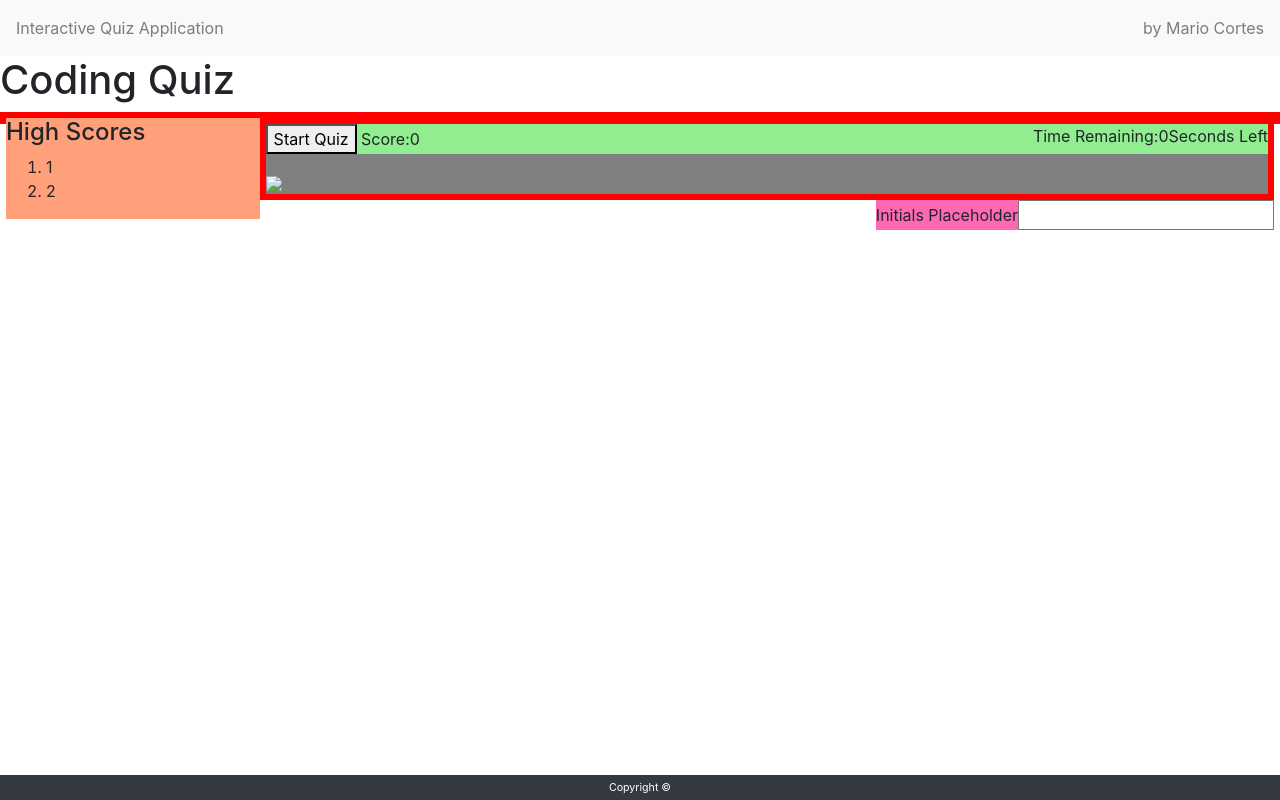
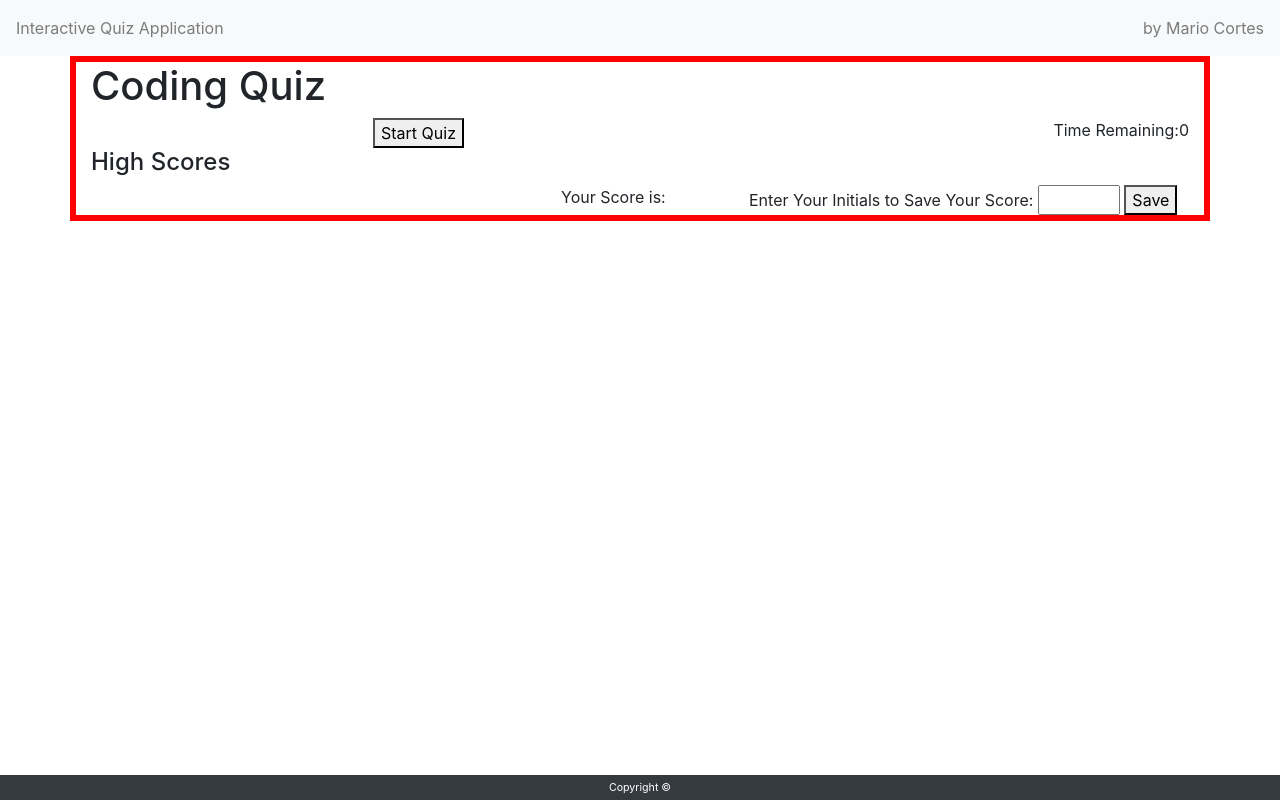
Before and after one commit to mcortes-1113/quizAppV2, a plain HTML site: page index.html in a window 1280 px wide. Drawn offline with nearby package versions, Linux system fonts and the light colour scheme.

Commit message:
multiple HTML element updates

```diff
--- a/index.html
+++ b/index.html
@@ -20,57 +20,77 @@
         </nav>
     <!--NavBar Ends-->
 
+    <!--Main Content Section Begins-->
 
-    <!--Header Begins-->
-        <div id="Header">
-        <h1>Coding Quiz</h1>
+    <div class="container" id="mainCont">
+
+        <div class="row">
+            <div class="col-md-12">
+                <div>
+                    <h1 id="Header">Coding Quiz</h1>
                 </div>
-    <!--Header Ends-->
-
-    <!--Main Content Section Begins-->
-    <div id="mainCont">
-
-        <!--High Score Section Begins-->
-        <div id="highScoresCont">
-            <h4>High Scores</h4>
-                <ol>
-                    <li>1</li>
-                    <li>2</li>
-                </ol>
-        </div>
-        <!--High Score Section Ends-->
-
-            <!--Quiz Section Begins-->
-            <div id="quizCont" >
-                <div id="quizHeader">
-                    <button id="startBtn" type="button">Start Quiz</button>
-                    <span>Score:</span><span>0</span>
-                        <div id="timerInfo">
-                        <span>Time Remaining:</span><span id="timer">0</span><span>Seconds Left</span>
             </div>
         </div>
 
+            <div class="row" id="info-row">
+                <div class="col-md-3 offset-3">
+                    <button id="startBtn" type="button">Start Quiz</button>
+                </div>
+                    <div class="col-md-3 offset-3">
+                        <div id="timerInfo">
+                            <span>Time Remaining:</span><span id="timer">0</span>
+                        </div>
+                    </div>
+            </div>
+
+                <div class="row">
+                    <div class="col-md-3" id="highScoresDiv">
+                        <h4>High Scores</h4>
+                            <table id="highScoresTable">
+                                <!-- <table style="width:100%"> -->
+                                <!-- <tr>
+                                    <th>User</th>
+                                    <th>Score</th>
+                                    <th colspan="2">Score</th>
+                                </tr> -->
+                                    <!-- <tr>
+                                        <td>Bill Gates</td>
+                                        <td>55577854</td>
+                                        <td>55577855</td>
+                                    </tr> -->
+                            </table>
+                            <!-- <ol id="highScores">
+                                <li>1</li>
+                                <li>2</li>
+                            </ol> -->
+                    </div>
+
+                        <div class="col-md-9" id="quizDiv">
                             <div>
                                 <div>
                                     <p id="question"></p>
                                 </div>
-
                                     <div id="options">
                                         <ol id="choices"></ol>
                                     </div>
-
                                         <div id="resultCont">
-                            <img src="#"><span id="result"></span>
+                                            <!-- <img src="#"> -->
+                                            <span id="result"></span>
                                         </div>
                             </div>
                         </div>
-            <!--Quiz Section Ends-->
+                </div>
 
-    <!--Save Score Begins-->
-    <div id="saveScore">
-    <span>Initials Placeholder</span><input type="text">
+                    <div class="row" id="scoreDiv">
+                        <div class="col-md-2 offset-5">
+                            <span>Your Score is:</span><span id="finalScore"></span>
                         </div>
-    <!--Save Score Ends-->
+                            <div class="col-md-5">
+                                <span>Enter Your Initials to Save Your Score: <input id="initials" type="text" size="3">
+                                <button id="saveBtn" type="button">Save</button>
+                                </span>
+
+                            </div>
                     </div>
 
     <!--Main Content Section Ends-->
```
Lines whose indentation alone changed are shown as unchanged.
